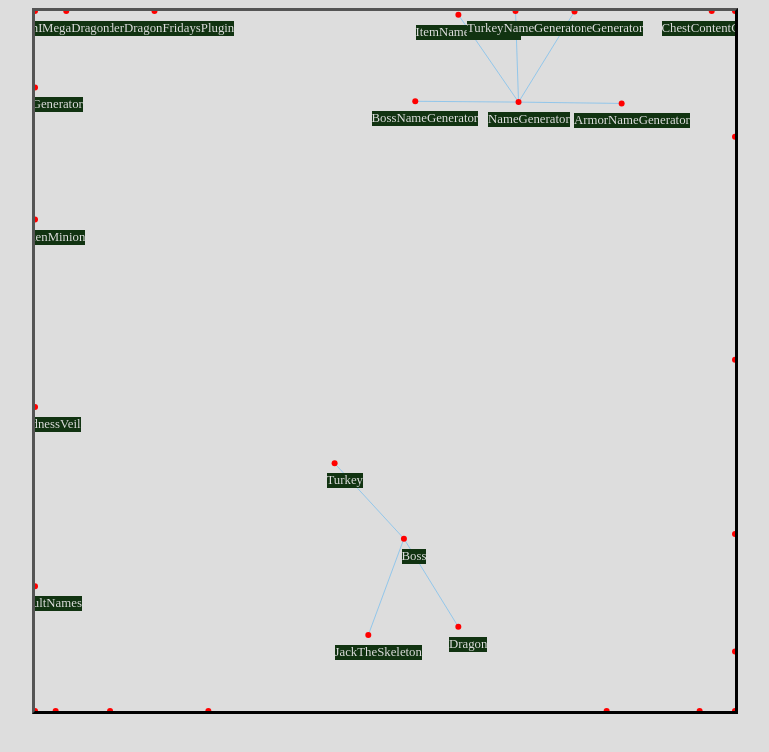
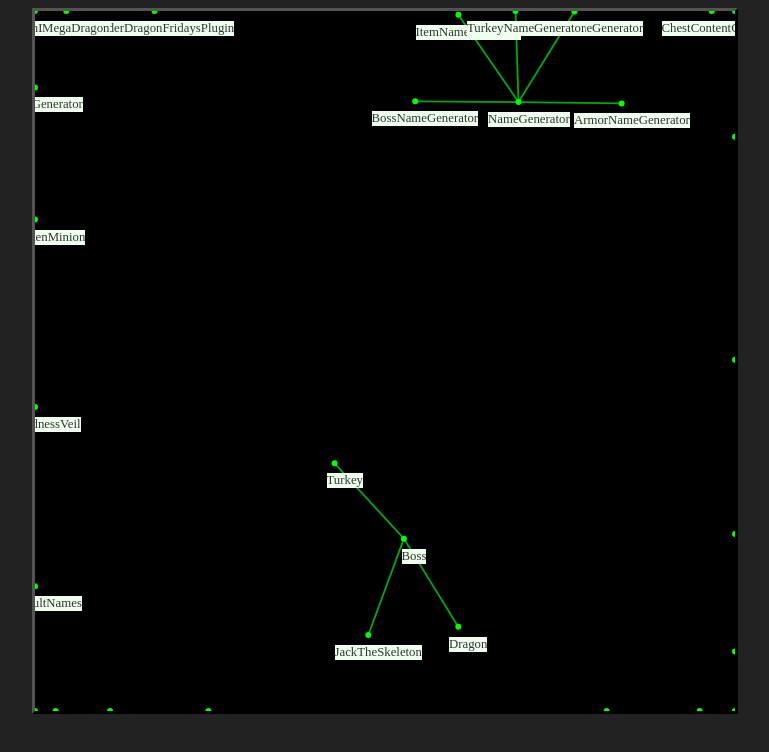
Before and after one commit to Dove-Bren/JavaVis-Views, a plain HTML site: page i-graph.html in a window 1280 px wide. Shown: the whole page, without its empty margins (108-877 px from the left). Drawn offline with Linux system fonts and the light colour scheme.

Commit message:
Tweaked colors

```diff
--- a/Tree_Script.js
+++ b/Tree_Script.js
@@ -61,6 +61,13 @@ function extendsTree() {
             autoHeight: true,
             overridable: true,
             align: 'left'
+        },
+
+
+        Edge: {
+          overridable: true,
+          color: '#00AA11',
+          lineWidth: 1.8
         },
 
 
@@ -147,12 +154,13 @@ function ImplementsGraph() {
         // JSON structure.
         Node: {
           overridable: true,
-          color: '#FF0000'
+          color: '#00FF00',
+          size: 50
         },
         Edge: {
           overridable: true,
-          color: '#23A4FF',
-          lineWidth: 0.4
+          color: '#00AA11',
+          lineWidth: 1.8
         },
         //Native canvas text styling
         Label: {
@@ -217,8 +225,8 @@ function ImplementsGraph() {
           domElement.innerHTML = node.name;
           var style = domElement.style;
           style.fontSize = "0.8em";
-          style.color = "#ddd";
-          style.backgroundColor = "#113311";
+            style.color = '#333';
+            style.backgroundColor = '#EEFFEE';
         },
         // Change node styles when DOM labels are placed
         // or moved.
--- a/i-graph.html
+++ b/i-graph.html
@@ -14,10 +14,10 @@ onload = function() { init('ImplementsGraph'); }
 <script language="javascript" type="text/javascript" src="Tree_Script.js"></script>
 </head>
 
-<body style="background-color: #DDDDDD">
+<body style="background-color: #222222">
 <div id="container" style="width: 1000px; margin: 0 auto; position: relative">
 
-<div id="center-container" style="width: 700px; overflow:hidden; border: 3px outset black">
+<div id="center-container" style="width: 700px; overflow:hidden; border: 3px outset black; background-color: #000000"">
 
 
     <div id="infovis"></div>
```
Also changed, not shown: e-tree.html (+2 -2 lines).
